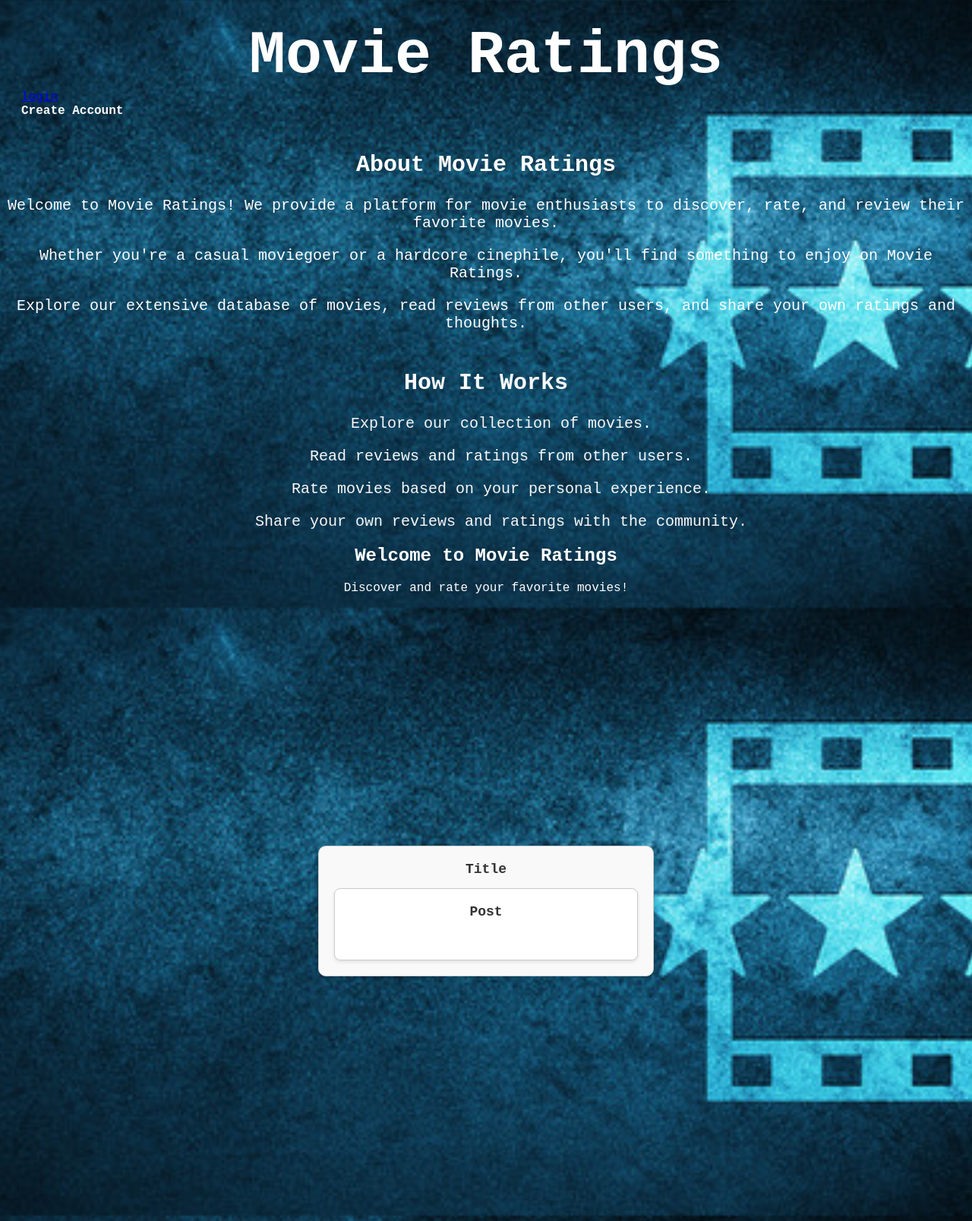
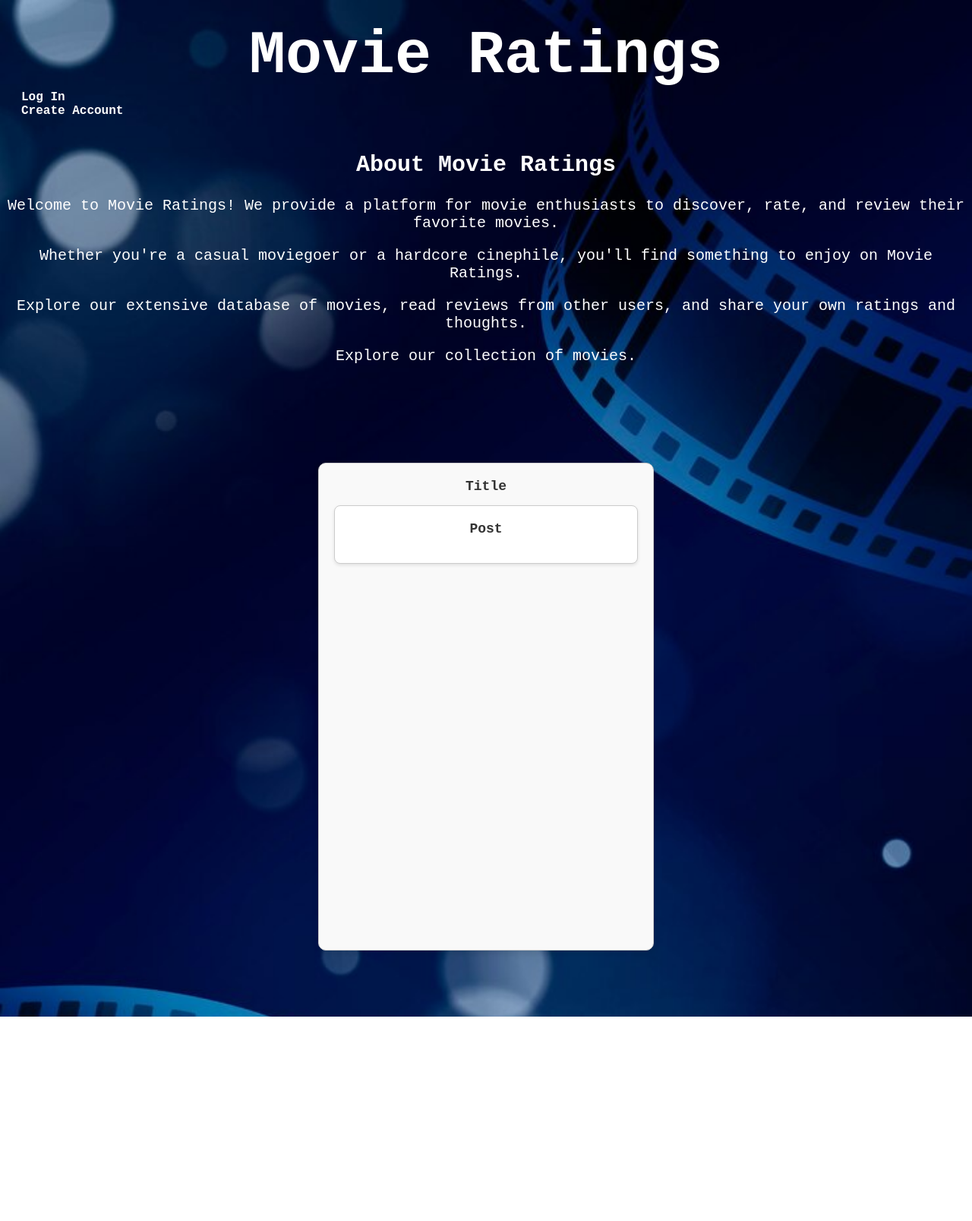
Before and after one commit to DannyM15/ReelTalk, a Node server app: page / in a window 1280 px wide. Shown: the whole page at 76% size. After the commit the page ends 1338 px from the top, so only its background shows below. Run offline with Node 20, Linux system fonts and the light colour scheme; data comes from the database, SQL or seed files in the repository; some libraries are stand-ins or nearby versions.

Commit message:
fix content box

```diff
--- a/public/main.css
+++ b/public/main.css
@@ -5,8 +5,9 @@ body {
     background-attachment: fixed;
     background-position: center;
     background-color: #664040;
-    background-image: url(/240_F_216476556_TL9UD06arg8SsekLJXdx2UZasiPGEcaY.jpg);
+    background-image: url(/movie-background-collage_23-2149876004.jpg);
   }
+
   .container {
     display: flex;
     justify-content: center;
@@ -15,6 +16,7 @@ body {
   }
   .outer-content-box {
     width: 400px;
+    height: 600px;
     padding: 20px;
     margin: 20px;
     background-color: #f9f9f9;
@@ -27,6 +29,7 @@ body {
     margin-top: 0;
     font-size: 18px;
     color: #333;
+    text-align: center;
 }
 .outer-content-box p{
     color: #333;
@@ -106,7 +109,7 @@ nav ul li a:hover {
   color: #ffffff;
 }
   /* Createuser.handlebars */
-h1 {
+  h1 {
     text-align: center;
     margin-top: 50px;
     color: #fff;
@@ -178,7 +181,7 @@ button[type="submit"]:hover {
 label {
     display: block;
     margin-bottom: 10px;
-    color: #f5f5f5;
+    color: #000000;
 }
 
 input[type="text"],
@@ -190,7 +193,7 @@ input[type="password"] {
     box-sizing: border-box;
 }
 
-button {
+/* button {
     padding: 10px 20px;
     background-color: #333;
     color: #fff;
@@ -201,7 +204,7 @@ button {
 
 button:hover {
     background-color: #555;
-}
+} */
 
 .error {
     color: red;
@@ -218,7 +221,7 @@ button:hover {
 }
 
 .logout p {
-    margin-bottom: 20px;
+    margin-bottom: 30px;
 }
 
 .btn {
@@ -232,7 +235,7 @@ button:hover {
 
 .btn:hover {
     background-color: #555;
-}
+ }
 .profile {
     max-width: 400px;
     margin: 0 auto;
@@ -256,3 +259,4 @@ button:hover {
 .profile p {
     margin-bottom: 5px;
 }
+/* Create Preview handlebars*/
--- a/views/homepage.handlebars
+++ b/views/homepage.handlebars
@@ -16,20 +16,9 @@
             <p>Welcome to Movie Ratings! We provide a platform for movie enthusiasts to discover, rate, and review their favorite movies.</p>
             <p>Whether you're a casual moviegoer or a hardcore cinephile, you'll find something to enjoy on Movie Ratings.</p>
             <p>Explore our extensive database of movies, read reviews from other users, and share your own ratings and thoughts.</p>
+            <p>Explore our collection of movies.</p>
         </section>
-        <section class="how-it-works">
-            <h2>How It Works</h2>
-            <ol>
-                <p>Explore our collection of movies.</p>
-                <p>Read reviews and ratings from other users.</p>
-                <p>Rate movies based on your personal experience.</p>
-                <p>Share your own reviews and ratings with the community.</p>
-            </ol>
-        </section>
-        <section class="hero">
-            <h2>Welcome to Movie Ratings</h2>
-            <p>Discover and rate your favorite movies!</p>
-             <div class="container">
+        <div class="container">
         <div class="outer-content-box">
             <h2>Title</h2>
             <div class="inner-content-box">
@@ -47,7 +36,7 @@
             </div>
         </section>
         {{{ body }}}
-        {{!-- {{ --for the template to know how to load the main handlerbars here --}} --}}
+        {{!-- {{ --for the template to know how to load the main handlerbars here --}}
     </main>
 
 
--- a/views/layouts/main.handlebars
+++ b/views/layouts/main.handlebars
@@ -20,10 +20,13 @@
                 <nav>
                     <!-- Conditionally render login or logout links -->
                     {{#if logged_in}}
-                    <a href="/review">reviews</a> |
-                    <button class="no-button" id="logout">logout</button>
+                    <li><a href="logout">Log Out</a></li>
+                    {{!-- <a href="/review">reviews</a>  --}}
+                    <li><a href="/review">Review</a></li>
+                    <button class="button" id="logout">logout</button>
                     {{else}}
-                    <a href="/login">login</a>
+                     <li><a href="/login">Log In</a></li>
+                    {{!-- <a href="/login">login</a> --}}
                     {{/if}}
                 </nav>
                 <li><a href="/createuser">Create Account</a></li>
--- a/views/login.handlebars
+++ b/views/login.handlebars
@@ -1,3 +1,4 @@
+
 
         <form class="login-form" >
             <div class="form-group">
```
Also changed, not shown: public/movie-background-collage_23-2149876004.jpg (added).
